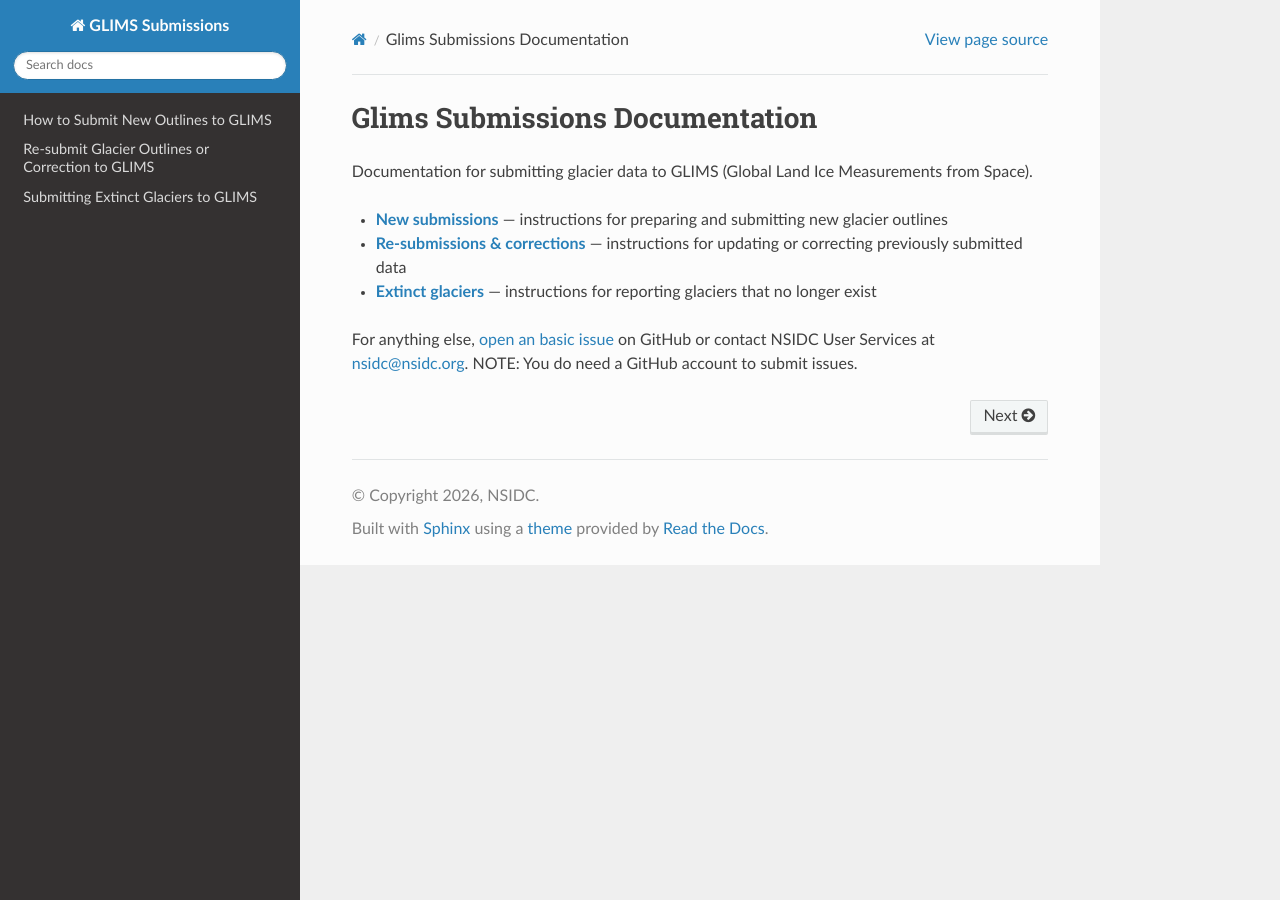
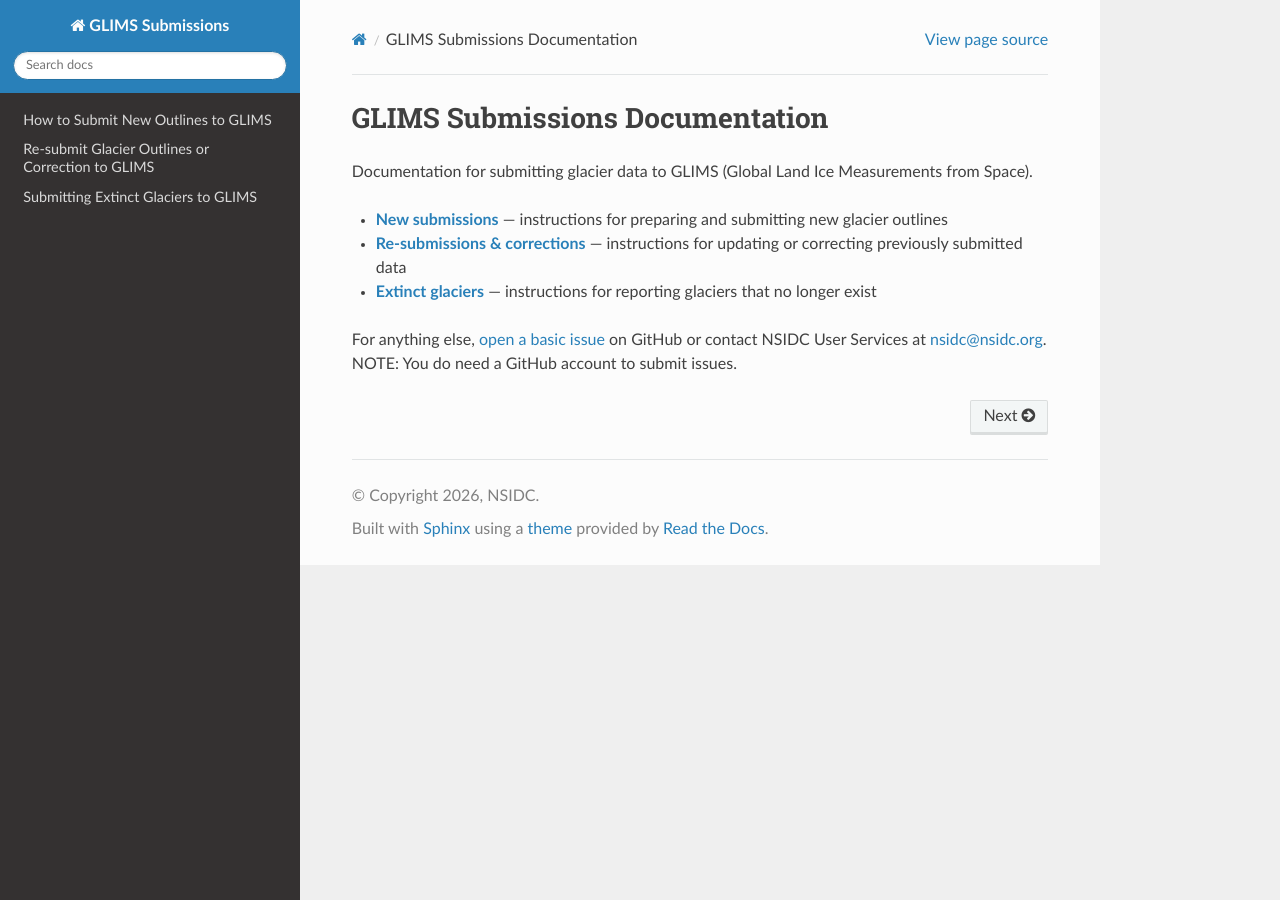
Before and after one commit to glims-nsidc/glims-submissions-docs, a Sphinx documentation site: the page built from docs/index.md, in a window 1280 px wide. Built offline with Sphinx 7.4.7 and the Read the Docs theme 3.1.0, drawn with Linux system fonts in a browser that asks for light colours.

```diff
--- a/docs/index.md
+++ b/docs/index.md
@@ -1,4 +1,4 @@
-# Glims Submissions Documentation
+# GLIMS Submissions Documentation
 
 Documentation for submitting glacier data to
 GLIMS (Global Land Ice Measurements from Space).
@@ -10,7 +10,7 @@ GLIMS (Global Land Ice Measurements from Space).
 - **[Extinct glaciers](submitting_extinct_glaciers.md)** — instructions for reporting glaciers that no
   longer exist
 
-For anything else, [open an basic issue](https://github.com/glims-nsidc/glims-submissions/issues)
+For anything else, [open a basic issue](https://github.com/glims-nsidc/glims-submissions/issues)
 on GitHub or contact NSIDC User Services at
 [nsidc@nsidc.org](mailto:nsidc@nsidc.org). NOTE: You do need a GitHub account to submit issues.
 
```
